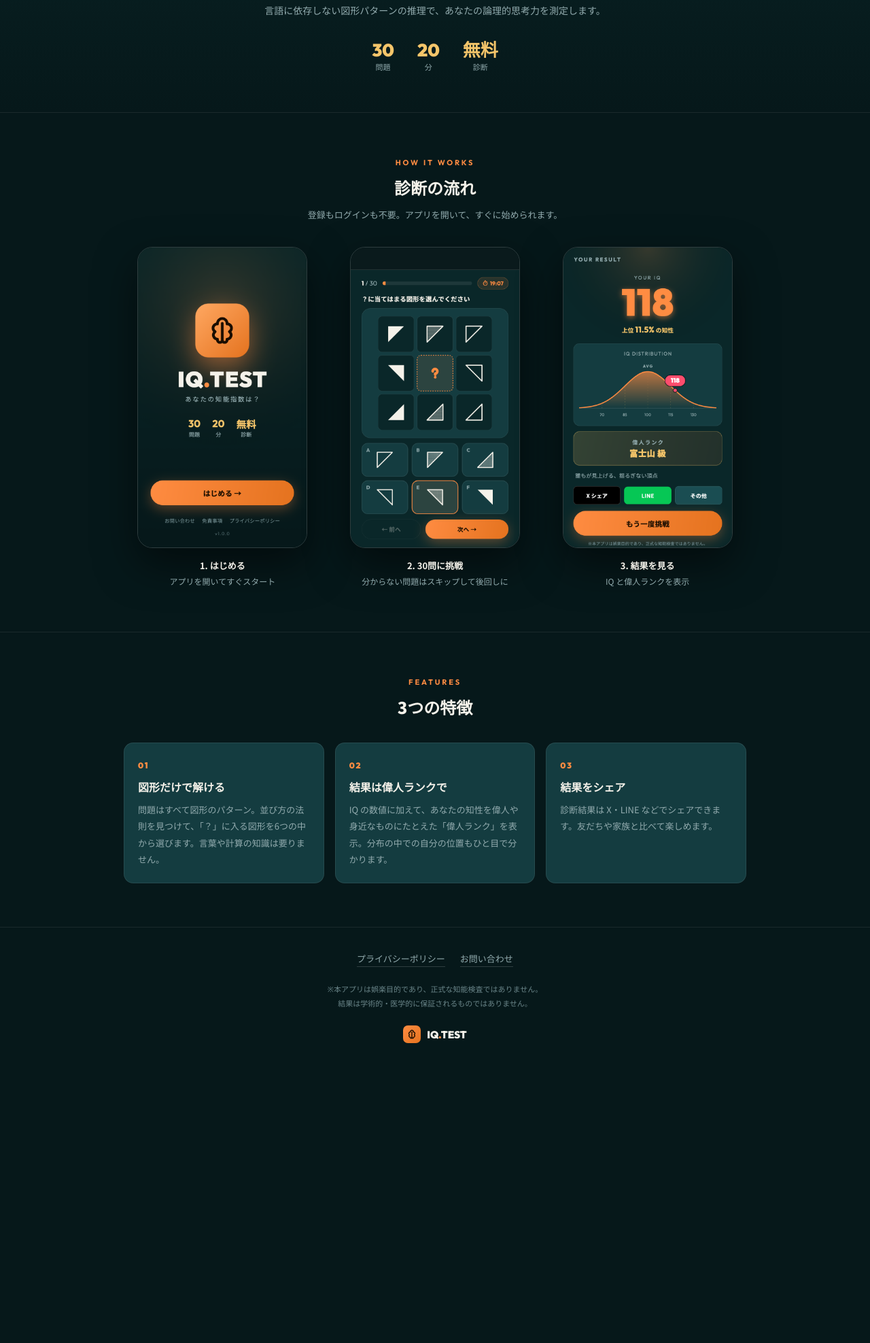
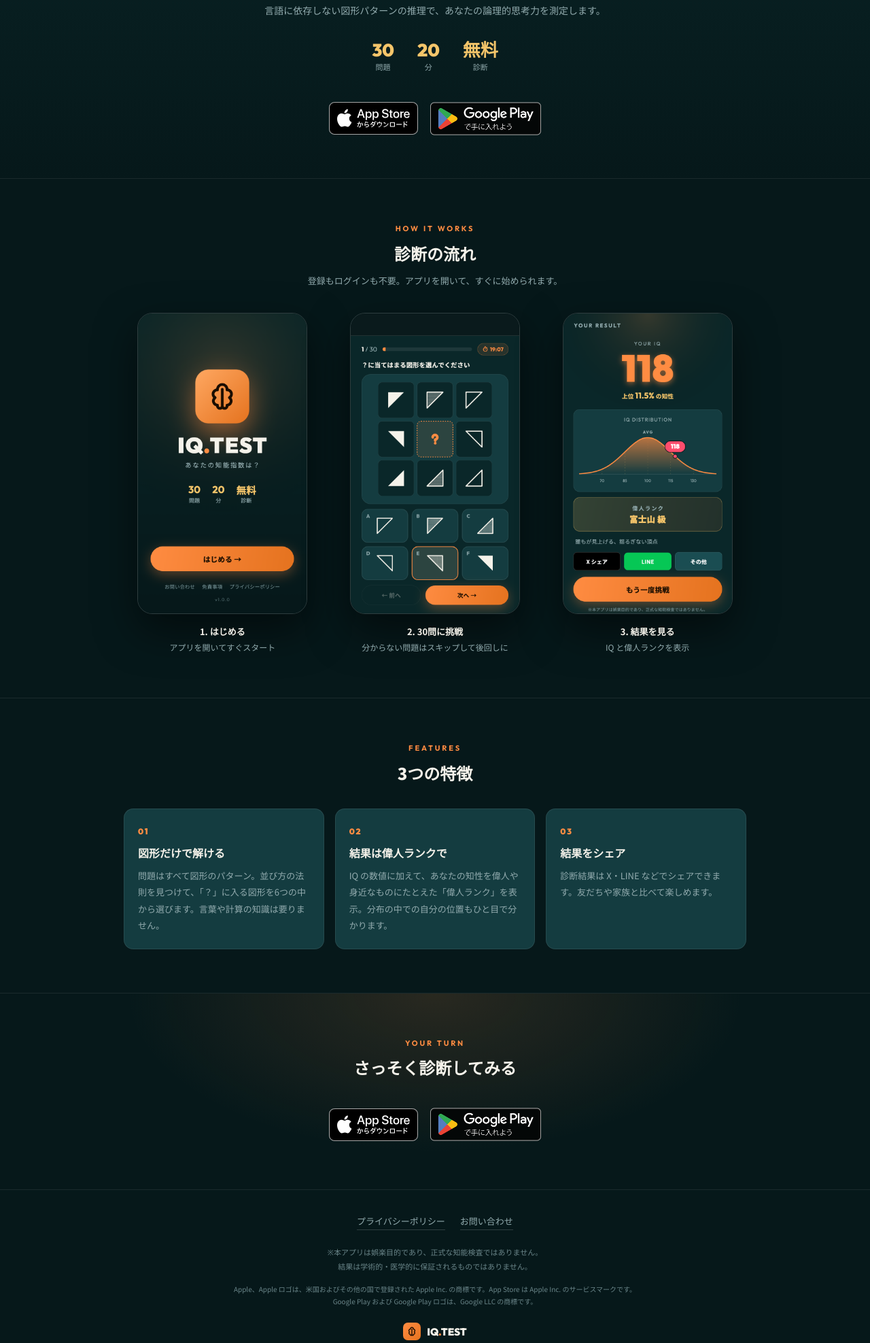
Before and after one commit to kkkmmgy/IQTest_web, a plain HTML site: page index.html in a window 1280 px wide. Shown: the part 369-2344 px from the top of the page at 68% size. Before the commit the page ends 1950 px from the top, so only its background shows below. Drawn offline with Linux system fonts and the light colour scheme.

Commit message:
LP：ストアバッジを出し、リンク先を実際のストアURL に

```diff
--- a/index.html
+++ b/index.html
@@ -94,7 +94,7 @@
 </head>
 <!-- ストアへのリンク先が決まるまで、ストアバッジまわりを隠している。
      公開したら body の class="store-hidden" を外し、バッジの href="#" を実際のストアURLにする -->
-<body class="store-hidden">
+<body>
 
 <header class="hero">
   <div class="wrap">
@@ -109,8 +109,8 @@
       <div><div class="v">無料</div><div class="k">診断</div></div>
     </div>
     <div class="badges">
-      <a href="#"><img class="b-apple" src="assets/badge_appstore_ja.svg" alt="App Store からダウンロード"></a>
-      <a href="#"><img class="b-google" src="assets/badge_googleplay_ja.png" alt="Google Play で手に入れよう"></a>
+      <a href="https://apps.apple.com/jp/app/id6820628059"><img class="b-apple" src="assets/badge_appstore_ja.svg" alt="App Store からダウンロード"></a>
+      <a href="https://play.google.com/store/apps/details?id=com.kkkmmgy.iqtest"><img class="b-google" src="assets/badge_googleplay_ja.png" alt="Google Play で手に入れよう"></a>
     </div>
   </div>
 </header>
@@ -169,8 +169,8 @@
     <div class="kicker">YOUR TURN</div>
     <h2>さっそく診断してみる</h2>
     <div class="badges">
-      <a href="#"><img class="b-apple" src="assets/badge_appstore_ja.svg" alt="App Store からダウンロード"></a>
-      <a href="#"><img class="b-google" src="assets/badge_googleplay_ja.png" alt="Google Play で手に入れよう"></a>
+      <a href="https://apps.apple.com/jp/app/id6820628059"><img class="b-apple" src="assets/badge_appstore_ja.svg" alt="App Store からダウンロード"></a>
+      <a href="https://play.google.com/store/apps/details?id=com.kkkmmgy.iqtest"><img class="b-google" src="assets/badge_googleplay_ja.png" alt="Google Play で手に入れよう"></a>
     </div>
   </div>
 </section>
```
